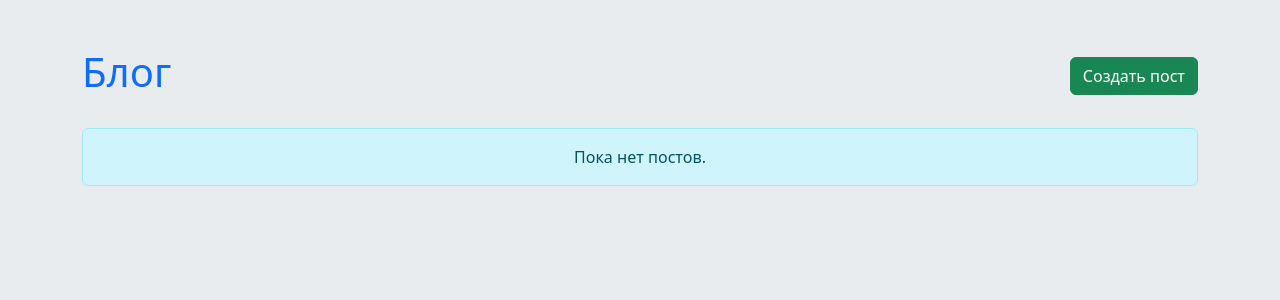
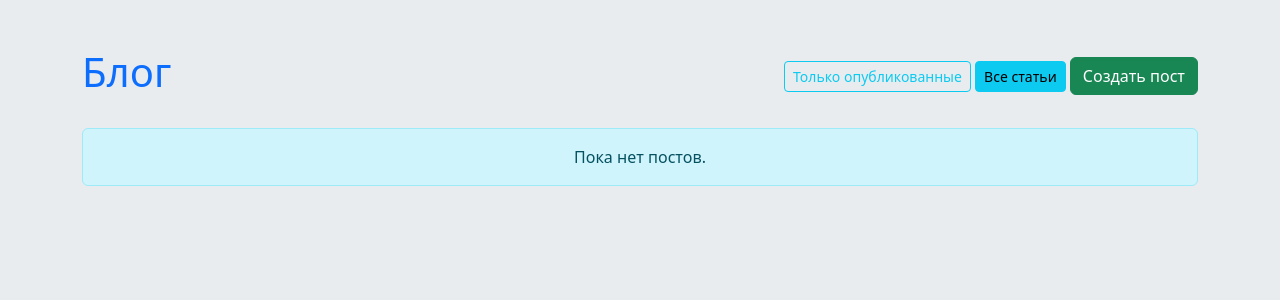
Before and after one commit to aaafeig/django, a Django app: page /blog/ in a window 1280 px wide. Shown: the part 56-356 px from the top of the page. Run offline with Django 5.2, Linux system fonts and the light colour scheme; data that the repository does not hold is empty; some libraries are stand-ins or nearby versions.

Commit message:
Выполнил 3 задание: добавил простой счетчик просмтров, кнопку для фильтрации опубликованных и неопубликованных блогов и перенаправление пользователя на страницу деталей блога после редактирования

```diff
--- a/blog/admin.py
+++ b/blog/admin.py
@@ -3,6 +3,6 @@ from .models import Post
 
 @admin.register(Post)
 class AdminPost(admin.ModelAdmin):
-    list_display = ('id', 'title', 'is_published', 'created_at', 'preview')
+    list_display = ('id', 'title', 'is_published', 'created_at', 'preview', 'views_count')
     list_filter = ('is_published',)
     search_fields = ('title', 'content',)
--- a/blog/templates/blog/post_list.html
+++ b/blog/templates/blog/post_list.html
@@ -6,6 +6,14 @@
 <div class="d-flex justify-content-between align-items-center mb-4">
     <h1 class="text-primary">Блог</h1>
     <div>
+        <a href="{% url 'blog:post_list' %}?published=true"
+           class="btn {% if is_published_filter %}btn-info{% else %}btn-outline-info{% endif %} btn-sm">
+            Только опубликованные
+        </a>
+        <a href="{% url 'blog:post_list' %}"
+           class="btn {% if not is_published_filter %}btn-info{% else %}btn-outline-info{% endif %} btn-sm">
+            Все статьи
+        </a>
         <a href="{% url 'blog:post_create' %}" class="btn btn-success">Создать пост</a>
     </div>
 </div>
@@ -29,7 +37,8 @@
                 {% endif %}
                 <div class="mt-3">
                     <a href="{% url 'blog:post_detail' post.pk %}" class="btn btn-primary btn-sm">Подробнее</a>
-                    <a href="{% url 'blog:post_update' post.pk %}" class="btn btn-danger btn-sm">Удалить</a>
+                    <a href="{% url 'blog:post_update' post.pk %}" class="btn btn-warning btn-sm">Редактировать</a>
+                    <a href="{% url 'blog:post_delete' post.pk %}" class="btn btn-danger btn-sm">Удалить</a>
                 </div>
             </div>
         </div>
--- a/blog/views.py
+++ b/blog/views.py
@@ -11,10 +11,28 @@ class PostListView(ListView):
     template_name = 'blog/post_list.html'
     context_object_name = 'posts'
 
+    def get_queryset(self):
+        queryset = Post.objects.all()
+        if self.request.GET.get('published') == 'true':
+            queryset = queryset.filter(is_published=True)
+        return queryset
+
+    def get_context_data(self, **kwargs):
+        context = super().get_context_data(**kwargs)
+        context['is_published_filter'] = self.request.GET.get('published') == 'true'
+        return context
+
 class PostDetailView(DetailView):
     model = Post
     template_name = 'blog/post_detail.html'
     context_object_name = 'post'
+
+    def get_object(self, queryset=None):
+        post = super().get_object(queryset)
+        post.views_count += 1
+        post.save()
+        return post
+
 
 class PostCreateView(CreateView):
     model = Post
@@ -26,7 +44,10 @@ class PostUpdateView(UpdateView):
     model = Post
     fields = ['title', 'content', 'preview']
     template_name = 'blog/post_update.html'
-    success_url = reverse_lazy('blog:post_list')
+
+    def get_success_url(self):
+        return reverse_lazy('blog:post_detail', kwargs={'pk': self.object.pk})
+
 
 class PostDeleteView(DeleteView):
     model = Post
```
